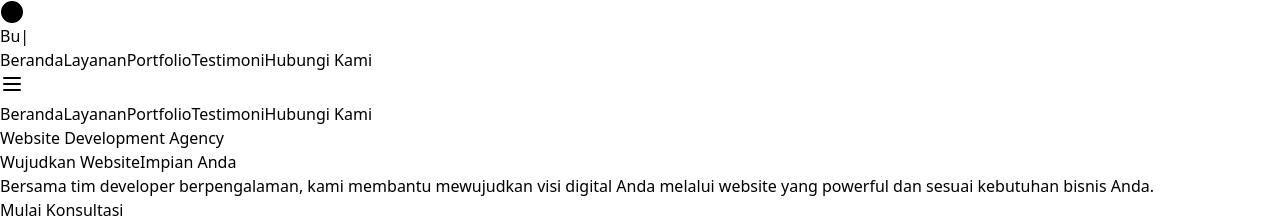
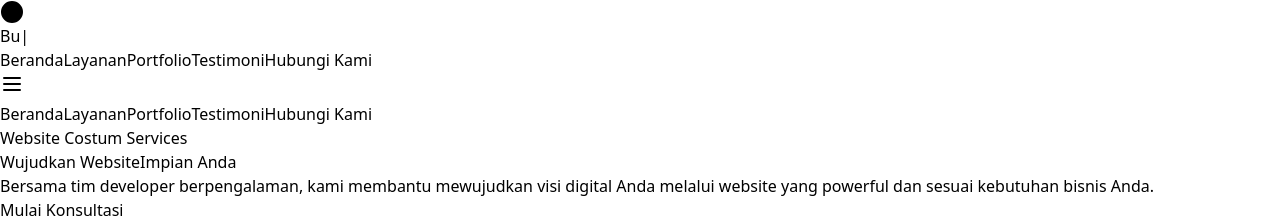
Before and after one commit to tituspat/my-brand, a React (Vite) app: page / in a window 1280 px wide. Shown: the top 218 px of the page. Built offline with nearby package versions, Linux system fonts and the light colour scheme.

Commit message:
fix: named

```diff
--- a/src/layouts/ContactSection.jsx
+++ b/src/layouts/ContactSection.jsx
@@ -1,5 +1,5 @@
 
-import contactInfo from '../data.js/contact';
+import contactInfo from '../data/contact';
 import React, { useState } from 'react';
 import {
   MapPin,
--- a/src/layouts/Footer.jsx
+++ b/src/layouts/Footer.jsx
@@ -1,5 +1,5 @@
 
-import contactInfo from '../data.js/contact';
+import contactInfo from '../data/contact';
 import React from 'react';
 import {
   Mail,
--- a/src/layouts/Hero.jsx
+++ b/src/layouts/Hero.jsx
@@ -78,7 +78,7 @@ const Hero = () => {
                 <span className="animate-ping absolute inline-flex h-2 w-2 rounded-full bg-purple-400 opacity-75"></span>
                 <span className="relative inline-flex rounded-full h-2 w-2 bg-purple-500"></span>
               </span>
-              Website Development Agency
+              Website Costum Services
             </div>
 
             <h1 className="text-4xl md:text-5xl lg:text-6xl font-bold text-gray-900">
```
Also changed, not shown: src/data/contact.js (renamed from src/data.js/contact.js).
